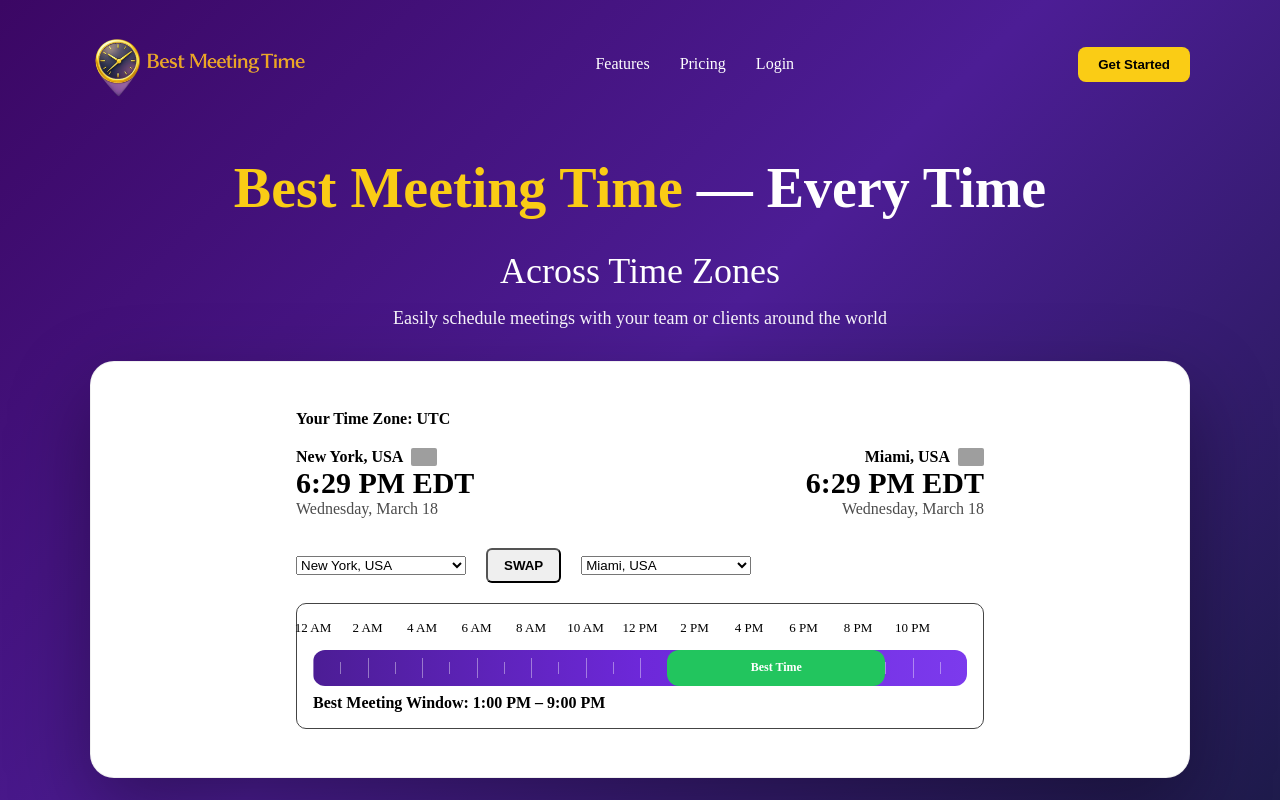
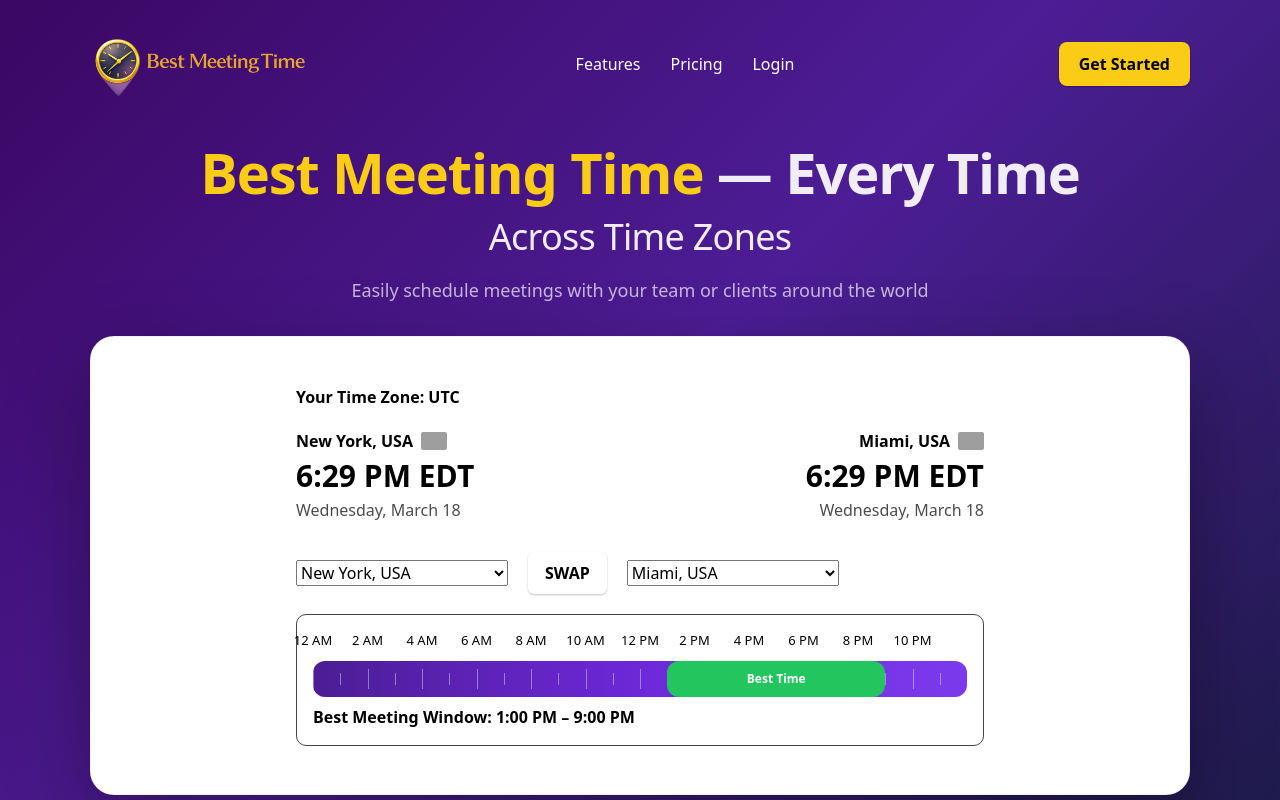
Before and after one commit to techtalk1282/Best-Meeting-Time, a Next.js app: page / in a window 1280 px wide. Shown: the top 800 px of the page. Built offline with nearby package versions, Linux system fonts and the light colour scheme; grey boxes are pictures that could not be loaded.

Commit message:
revert(ui): remove global scroll offset changes that did not resolve anchor issue

```diff
--- a/app/globals.css
+++ b/app/globals.css
@@ -1,29 +1,24 @@
 /* app/globals.css */
 
-/* Tailwind */
+/* If Tailwind is enabled in your project, keep these 3 lines.
+   If Tailwind is NOT enabled, these lines are harmless and can stay. */
 @tailwind base;
 @tailwind components;
 @tailwind utilities;
 
 /* ---------------------------
-   GLOBAL SCROLL FIX (NEW)
----------------------------- */
-
-html {
-  scroll-behavior: smooth;
-  scroll-padding-top: 120px; /* 🔥 THIS FIXES ALL NAV OFFSET */
-}
-
-/* ---------------------------
    Design System
+   Typography + Spacing + Visual Polish
 ---------------------------- */
 
 :root {
+  /* Typography */
   --font-sans: ui-sans-serif, system-ui, -apple-system, Segoe UI, Roboto, Helvetica,
     Arial, "Apple Color Emoji", "Segoe UI Emoji";
   --font-mono: ui-monospace, SFMono-Regular, Menlo, Monaco, Consolas, "Liberation Mono",
     "Courier New", monospace;
 
+  /* Type scale */
   --text-xs: 0.75rem;
   --text-sm: 0.875rem;
   --text-md: 1rem;
@@ -33,27 +28,34 @@ html {
   --text-3xl: 1.875rem;
   --text-4xl: 2.25rem;
 
+  /* Line heights */
   --lh-tight: 1.15;
   --lh-snug: 1.3;
   --lh-normal: 1.5;
 
+  /* Spacing scale */
   --space-0: 0;
-  --space-1: 0.25rem;
-  --space-2: 0.5rem;
-  --space-3: 0.75rem;
-  --space-4: 1rem;
-  --space-5: 1.25rem;
-  --space-6: 1.5rem;
-  --space-8: 2rem;
-  --space-10: 2.5rem;
-  --space-12: 3rem;
-  --space-16: 4rem;
+  --space-1: 0.25rem;  /* 4 */
+  --space-2: 0.5rem;   /* 8 */
+  --space-3: 0.75rem;  /* 12 */
+  --space-4: 1rem;     /* 16 */
+  --space-5: 1.25rem;  /* 20 */
+  --space-6: 1.5rem;   /* 24 */
+  --space-8: 2rem;     /* 32 */
+  --space-10: 2.5rem;  /* 40 */
+  --space-12: 3rem;    /* 48 */
+  --space-16: 4rem;    /* 64 */
 
+  /* Layout helpers */
   --container-max: 1120px;
   --radius-sm: 10px;
   --radius-md: 12px;
   --radius-lg: 16px;
 
+  /* ---------------------------
+     Color tokens (purple + gold)
+     (safe, minimal, adjustable later)
+  ---------------------------- */
   --bg: #0b0a14;
   --surface: rgba(255, 255, 255, 0.06);
   --surface-2: rgba(255, 255, 255, 0.09);
@@ -62,22 +64,32 @@ html {
   --text: rgba(255, 255, 255, 0.92);
   --text-muted: rgba(255, 255, 255, 0.72);
 
-  --primary: #7c3aed;
-  --primary-2: #5b21b6;
-  --accent: #fbbf24;
-  --accent-2: #f59e0b;
+  --primary: #7c3aed;          /* purple */
+  --primary-2: #5b21b6;        /* deeper purple */
+  --accent: #fbbf24;           /* gold */
+  --accent-2: #f59e0b;         /* deeper gold */
 
   --focus: rgba(251, 191, 36, 0.45);
 
+  /* Elevation */
   --shadow-sm: 0 1px 2px rgba(0, 0, 0, 0.25);
   --shadow-md: 0 10px 30px rgba(0, 0, 0, 0.35);
   --shadow-lg: 0 18px 50px rgba(0, 0, 0, 0.45);
 }
 
+/* Baseline reset */
 *,
 *::before,
 *::after {
   box-sizing: border-box;
+}
+
+html {
+  font-family: var(--font-sans);
+  font-size: 16px;
+  line-height: var(--lh-normal);
+  text-rendering: optimizeLegibility;
+  -webkit-text-size-adjust: 100%;
 }
 
 body {
@@ -89,4 +101,123 @@ body {
   color: var(--text);
 }
 
-/* rest unchanged... */
+/* Media */
+img,
+svg,
+video,
+canvas {
+  display: block;
+  max-width: 100%;
+}
+
+/* Typography defaults */
+h1,
+h2,
+h3,
+h4,
+h5,
+h6 {
+  margin: 0 0 var(--space-3) 0;
+  line-height: var(--lh-tight);
+  letter-spacing: -0.02em;
+  color: var(--text);
+}
+
+h1 {
+  font-size: var(--text-4xl);
+}
+
+h2 {
+  font-size: var(--text-3xl);
+  line-height: var(--lh-snug);
+}
+
+p {
+  margin: 0 0 var(--space-4) 0;
+  font-size: var(--text-md);
+  line-height: var(--lh-normal);
+  color: var(--text-muted);
+}
+
+small {
+  font-size: var(--text-sm);
+  color: var(--text-muted);
+}
+
+/* Form controls inherit font by default */
+button,
+input,
+select,
+textarea {
+  font: inherit;
+}
+
+/* Links */
+a {
+  color: inherit;
+  text-decoration: none;
+}
+
+/* Buttons (base) */
+button {
+  appearance: none;
+  border: 1px solid var(--border);
+  background: linear-gradient(180deg, rgba(255, 255, 255, 0.10), rgba(255, 255, 255, 0.06));
+  color: var(--text);
+  padding: 0.7rem 1rem;
+  border-radius: var(--radius-sm);
+  box-shadow: var(--shadow-sm);
+  cursor: pointer;
+  transition: transform 120ms ease, box-shadow 120ms ease, border-color 120ms ease;
+}
+
+button:hover {
+  border-color: rgba(255, 255, 255, 0.22);
+  box-shadow: var(--shadow-md);
+  transform: translateY(-1px);
+}
+
+button:active {
+  transform: translateY(0px);
+  box-shadow: var(--shadow-sm);
+}
+
+button:focus-visible {
+  outline: 3px solid var(--focus);
+  outline-offset: 2px;
+}
+
+/* Primary button helper class (optional use later) */
+.button-primary {
+  border-color: rgba(124, 58, 237, 0.55);
+  background: linear-gradient(180deg, rgba(124, 58, 237, 0.95), rgba(91, 33, 182, 0.92));
+  color: rgba(255, 255, 255, 0.96);
+}
+
+.button-primary:hover {
+  border-color: rgba(251, 191, 36, 0.55);
+}
+
+/* Card helper class (optional use later) */
+.card {
+  background: linear-gradient(180deg, var(--surface), rgba(255, 255, 255, 0.04));
+  border: 1px solid var(--border);
+  border-radius: var(--radius-lg);
+  box-shadow: var(--shadow-md);
+}
+
+/* Horizontal rule */
+hr {
+  border: 0;
+  border-top: 1px solid var(--border);
+}
+
+/* Simple layout utility class (optional use later) */
+.container {
+  width: 100%;
+  max-width: var(--container-max);
+  margin-left: auto;
+  margin-right: auto;
+  padding-left: var(--space-6);
+  padding-right: var(--space-6);
+}
```
